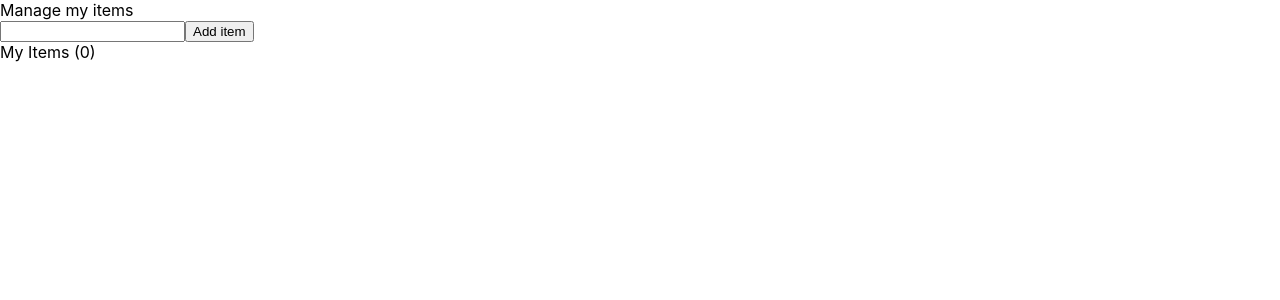
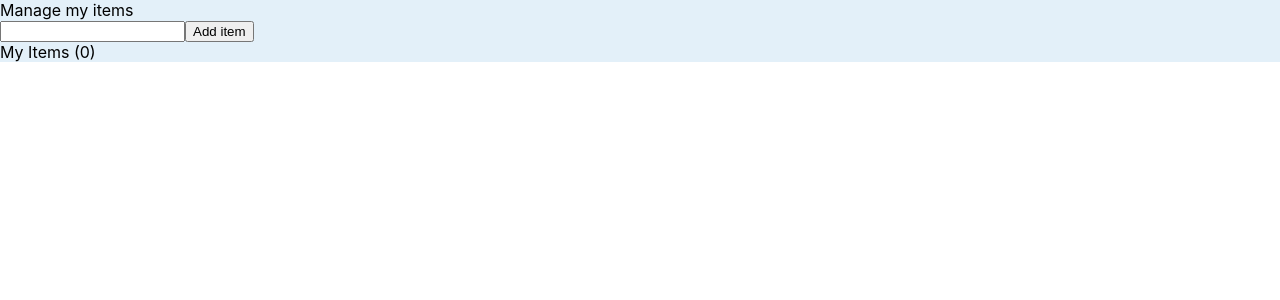
Before and after one commit to skowildcats/simple-react, a React (Create React App) app: page / in a window 1280 px wide. Shown: the top 300 px of the page. Built offline with nearby package versions, Linux system fonts and the light colour scheme; the HTML template or start-up script is replaced by a standard one.

Commit message:
materials UI

```diff
--- a/package.json
+++ b/package.json
@@ -3,6 +3,7 @@
   "version": "0.1.0",
   "private": true,
   "dependencies": {
+    "@material-ui/core": "^4.12.3",
     "@testing-library/jest-dom": "^5.14.1",
     "@testing-library/react": "^11.2.7",
     "@testing-library/user-event": "^12.8.3",
--- a/src/App.js
+++ b/src/App.js
@@ -2,6 +2,7 @@ import { useState } from 'react';
 import Header from './components/header'
 import Input from './components/input'
 import ManageItemList from './components/manage_item_list';
+import { Box } from '@material-ui/core';
 
 const App = (props) => {
   const [manageItem, setManageItem] = useState([])
@@ -18,11 +19,11 @@ const App = (props) => {
   }
 
   return (
-    <div className="App">
+    <Box className="App" bgcolor="#e3f0f9">
       <Header />
       <Input addItem = {addItem}/>
       <ManageItemList items={manageItem} removeItem={removeItem}/>
-    </div>
+    </Box>
   );
 }
 
```
Also changed, not shown: 1 other file (tests, documents, lock files or other folders).
